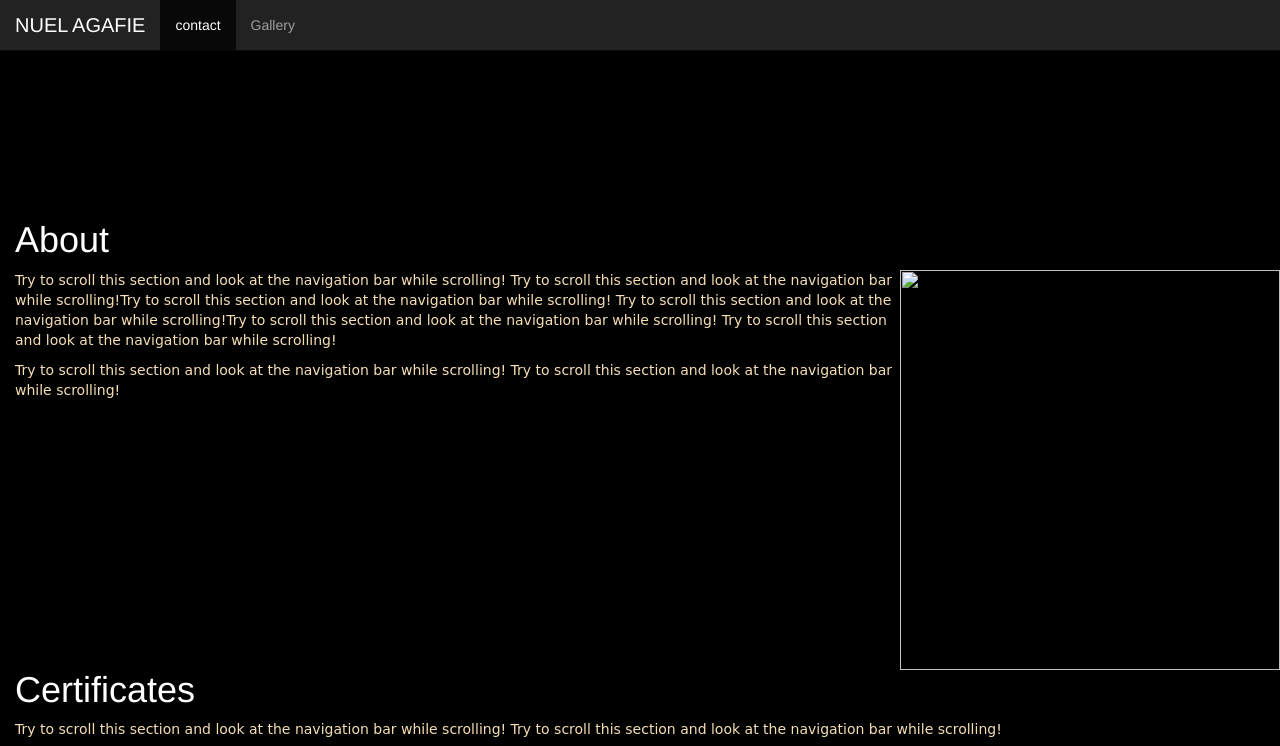
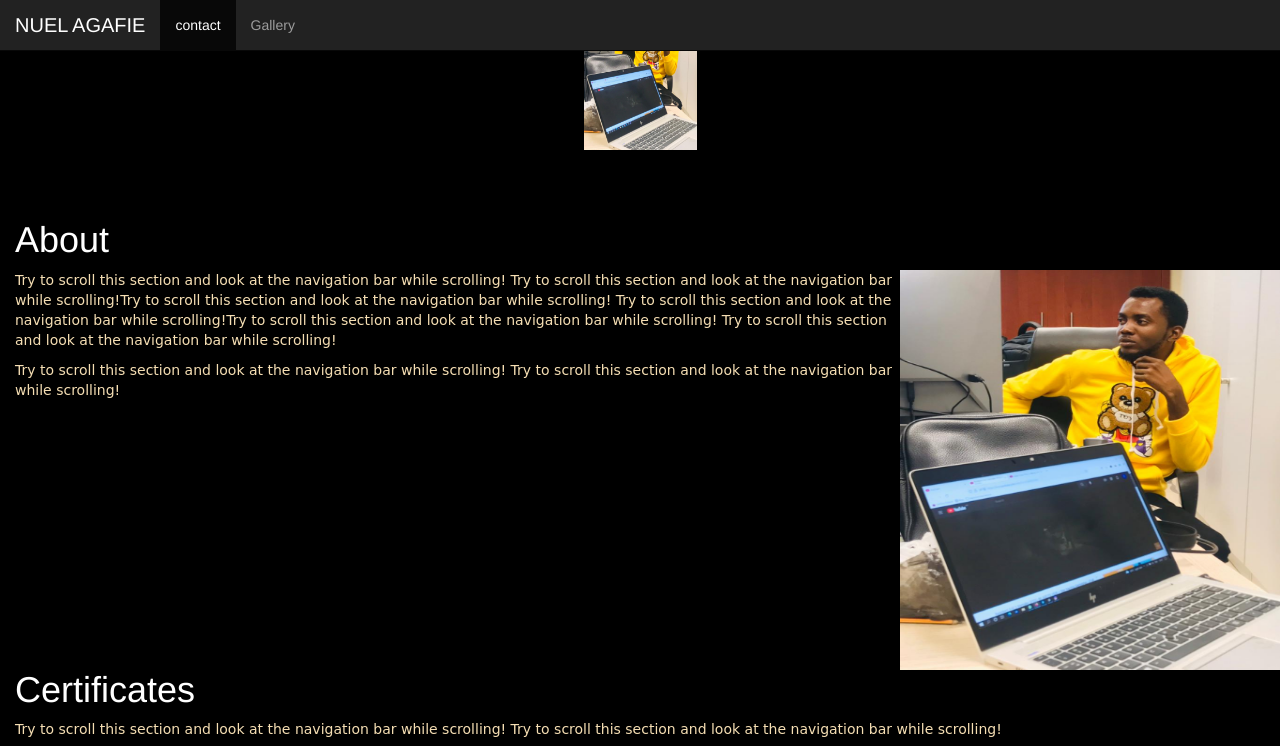
Before and after one commit to Nozel-silva/Nuel-Agafie, a plain HTML site: page index.html in a window 1280 px wide. Shown: the top 746 px of the page. Drawn offline with nearby package versions, Linux system fonts and the light colour scheme.

Commit message:
Update index.html

```diff
--- a/index.html
+++ b/index.html
@@ -15,7 +15,7 @@
       .profile{
         height: 150px;
         width: 100%;
-        background-image: url('nuel.jpeg');
+        background-image: url('nuel.jpg');
         background-repeat: no-repeat;
         background-position:center;
         background-size: contain;
@@ -94,7 +94,7 @@
   <h1> About<span class=></span></h1>
 
   <p>
-  <img class="ig" src="nuel.jpeg" width="380px" height="400px;" >   Try to scroll this section and look at the navigation bar while scrolling! Try to scroll this section and look at the navigation bar while scrolling!Try to scroll this section and look at the navigation bar while scrolling! Try to scroll this section and look at the navigation bar while scrolling!Try to scroll this section and look at the navigation bar while scrolling! Try to scroll this section and look at the navigation bar while scrolling!</p>
+  <img class="ig" src="nuel.jpg" width="380px" height="400px;" >   Try to scroll this section and look at the navigation bar while scrolling! Try to scroll this section and look at the navigation bar while scrolling!Try to scroll this section and look at the navigation bar while scrolling! Try to scroll this section and look at the navigation bar while scrolling!Try to scroll this section and look at the navigation bar while scrolling! Try to scroll this section and look at the navigation bar while scrolling!</p>
 
   <p>Try to scroll this section and look at the navigation bar while scrolling! Try to scroll this section and look at the navigation bar while scrolling!</p>
 
```
